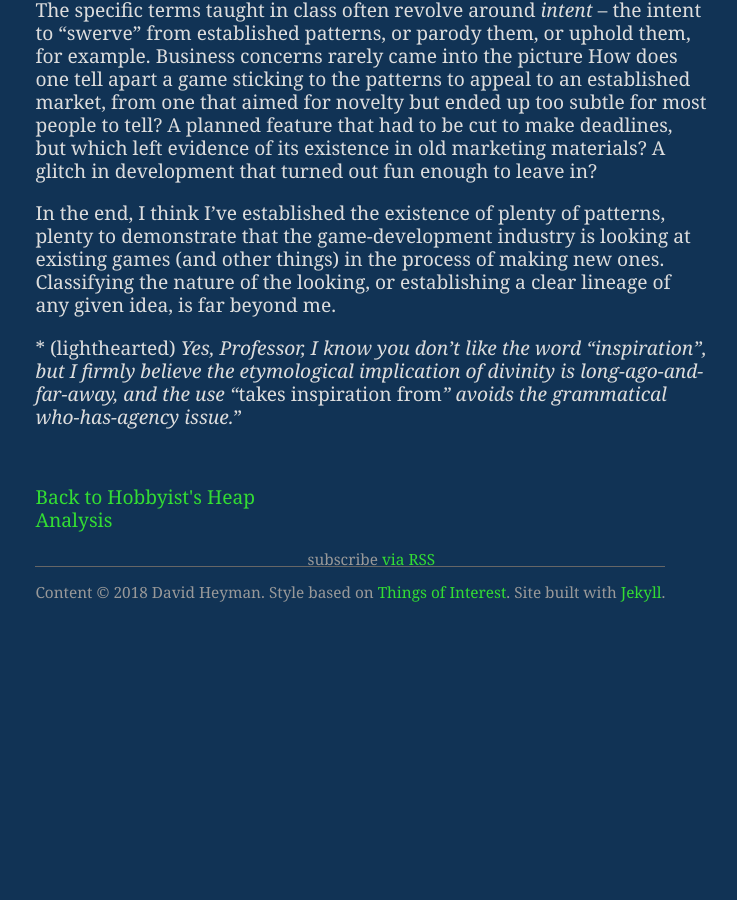
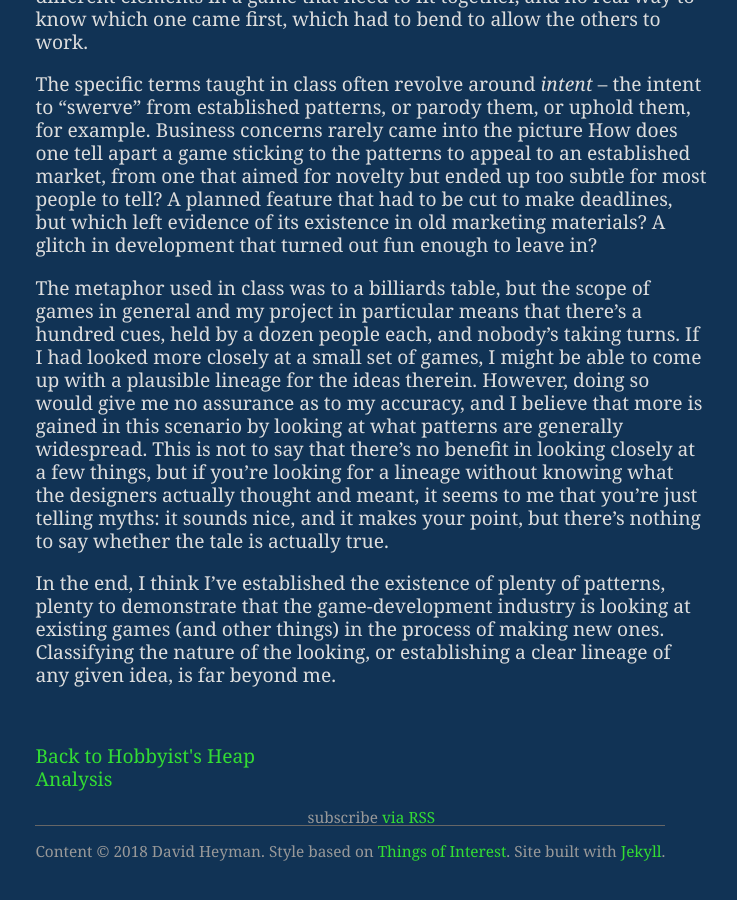
Before and after one commit to qwertystop/qwertystop.github.io, a Jekyll site: the page built from _posts/2018-04-12-platformers-beyond-data.md, in a window 1280 px wide and 900 px high, scrolled down 20314 px. Shown: the whole window, without its empty margins (11-748 px from the left). Built offline with Jekyll 4.4.1, drawn with Linux system fonts in a browser that asks for light colours; before the commit the page ends 20955 px from its top, so only the background shows below that; some of the changed text lies outside the part shown.

Commit message:
add explicit reference to classroom terminology

```diff
--- a/_posts/2018-04-12-platformers-beyond-data.md
+++ b/_posts/2018-04-12-platformers-beyond-data.md
@@ -504,6 +504,12 @@
 different experiences, both in terms of preexisting games they might draw from,
 and in terms of anything else from which the creators might take inspiration\*.
 
+<p style="font-size: 0.8em; font-style: italic;">
+*(lighthearted) Yes, Professor, I know you don't like the word
+"inspiration", but I firmly believe the etymological implication of divinity is
+long-ago-and-far-away, and the use "takes inspiration from" avoids the
+grammatical who-has-agency issue.</p>
+
 Nobody in game design would ever claim to stand apart from preexisting works,
 not and expect the claim to be taken seriously. It's just that there's so many
 games, and very few people have the time to play a significant portion of them,
@@ -577,16 +583,23 @@
 of its existence in old marketing materials? A glitch in development that
 turned out fun enough to leave in?
 
+The metaphor used in class was to a billiards table, but the scope of games
+in general and my project in particular means that there's a hundred cues, held
+by a dozen people each, and nobody's taking turns. If I had looked more closely
+at a small set of games, I might be able to come up with a plausible lineage
+for the ideas therein. However, doing so would give me no assurance as to my
+accuracy, and I believe that more is gained in this scenario by looking at what
+patterns are generally widespread. This is not to say that there's no benefit
+in looking closely at a few things, but if you're looking for a lineage without
+knowing what the designers actually thought and meant, it seems to me that
+you're just telling myths: it sounds nice, and it makes your point, but
+there's nothing to say whether the tale is actually true.
+
 In the end, I think I've established the existence of plenty of patterns,
 plenty to demonstrate that the game-development industry is looking at existing
 games (and other things) in the process of making new ones. Classifying the
 nature of the looking, or establishing a clear lineage of any given idea, is
 far beyond me.
-
-\* (lighthearted) *Yes, Professor, I know you don't like the word
-"inspiration", but I firmly believe the etymological implication of divinity is
-long-ago-and-far-away, and the use "*takes inspiration from*" avoids the
-grammatical who-has-agency issue.*"
 
 [cfdg]: https://qwertystop.github.io/config-d3-fdg/
     "Configurable force-directed graph"
```
